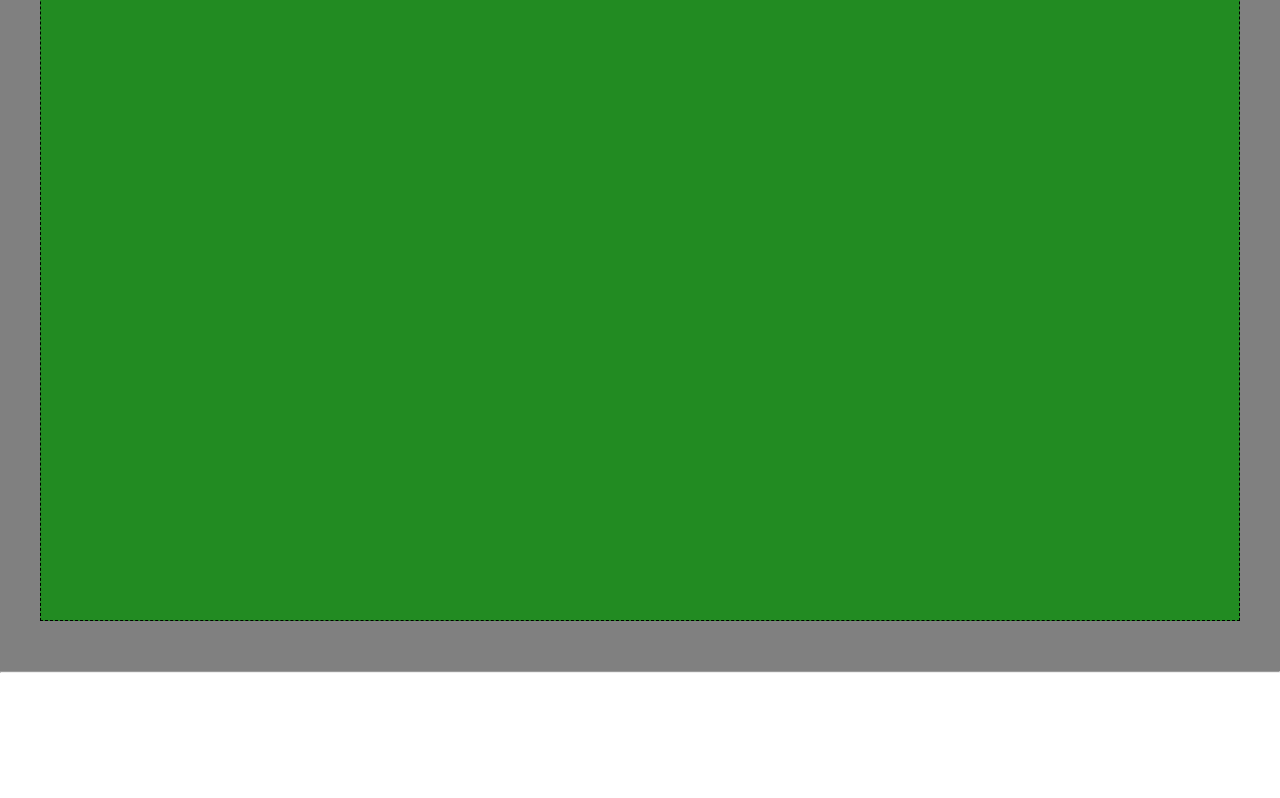
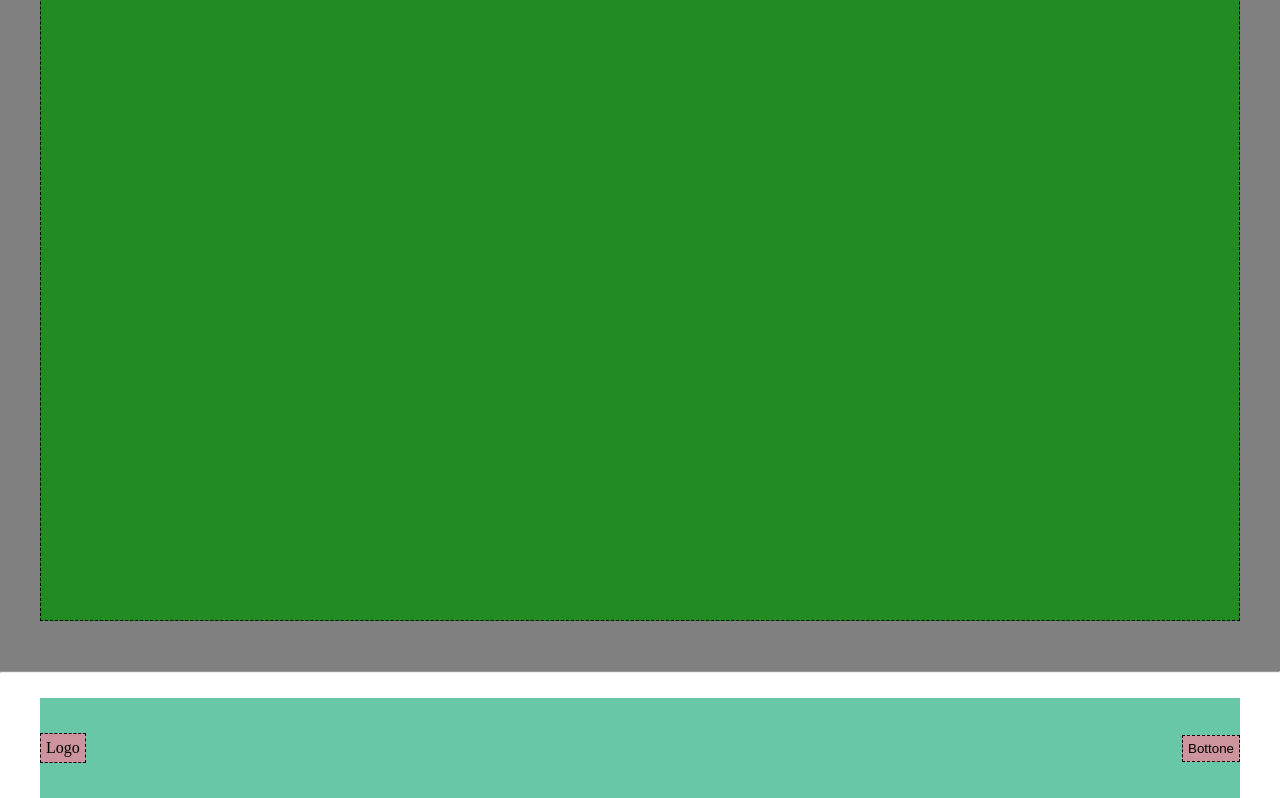
Before and after one commit to LuigiPascali/htmlcss-struttura-discord, a plain HTML site: page index.html in a window 1280 px wide. Shown: the part 2599-3397 px from the top of the page. Before the commit the page ends 3272 px from the top, so only its background shows below. Drawn offline with Linux system fonts and the light colour scheme.

Commit message:
Chiusura seconda sezione footer

```diff
--- a/css/style.css
+++ b/css/style.css
@@ -125,12 +125,27 @@
 }
 
 
-
 /*
     FOOTER
 */
 
+.footer-row2 {
+    max-width: 1200px;
+    margin: auto;
+    height: 100px;
+    display: flex;
+    margin-top: 25px;
+    justify-content: space-between;
+    align-items: center;
+}
 
+.footer-logo {
+    padding: 5px;
+}
+
+.footer-row2 button {
+    padding: 5px;
+}
 
 /*
     DEBUG
@@ -192,3 +207,22 @@
     background-color: #228B22;
     border: 1px dashed black;
 }
+
+.debug .bg-black{
+    background-color: black;
+}
+
+
+
+
+
+
+
+.debug .footer-row2 {
+    background-color: #67C7A7;
+}
+
+.debug .footer-logo, .debug button {
+    background-color: #CD949D;
+    border: 1px dashed black;
+}
--- a/index.html
+++ b/index.html
@@ -140,9 +140,9 @@
 
         <!-- prima sezione footer -->
 
-        <section>
+        <section class="bg-black">
 
-            <div class="row">
+            <div class="footer-row1">
 
 
 
@@ -156,7 +156,13 @@
 
         <section>
 
-            <div class="row">
+            <div class="footer-row2">
+
+                <div class="footer-logo">
+                    Logo
+                </div>
+
+                <button>Bottone</button>
 
             </div>
 
```
